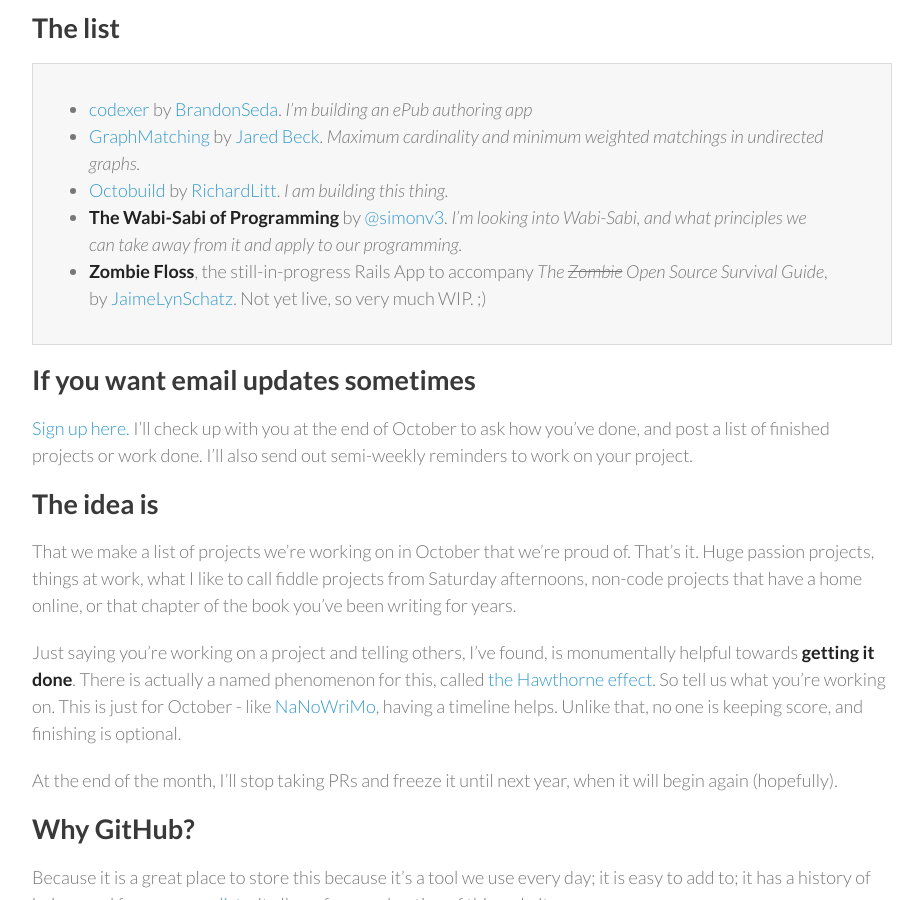
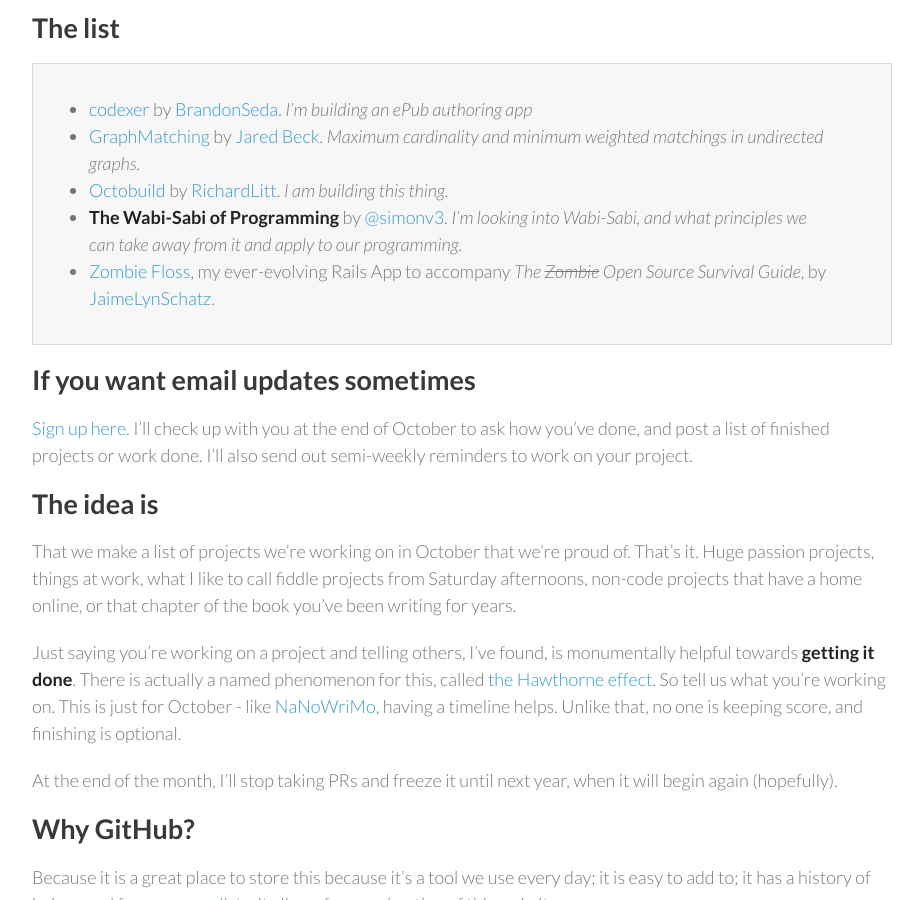
Before and after one commit to RichardLitt/octobuild, a Jekyll site: the page built from index.md, in a window 1280 px wide and 900 px high, scrolled down 674 px. Shown: the whole window, without its empty margins (178-1101 px from the left). Built offline with Jekyll 4.4.1, drawn with Linux system fonts in a browser that asks for light colours; Markdown is read by kramdown in place of the engine named in the settings.

Commit message:
update link to zombie-floss app
It's alive! It's alive!

```diff
--- a/index.md
+++ b/index.md
@@ -20,7 +20,7 @@
 * [GraphMatching](https://github.com/jaredbeck/graph_matching) by [Jared Beck](http://www.jaredbeck.com/). *Maximum cardinality and minimum weighted matchings in undirected graphs.*
 * [Octobuild](https://github.com/RichardLitt/octobuild) by [RichardLitt](https://github.com/RichardLitt). *I am building this thing.*
 * **The Wabi-Sabi of Programming** by [@simonv3](http://twitter.com/simonv3). *I'm looking into Wabi-Sabi, and what principles we can take away from it and apply to our programming.*
-* **Zombie Floss**, the still-in-progress Rails App to accompany *The ~~Zombie~~ Open Source Survival Guide*, by [JaimeLynSchatz](https://github.com/JaimeLynSchatz). Not yet live, so very much WIP. ;)
+* [Zombie Floss](http://zombie-floss.herokuapp.com), my ever-evolving Rails App to accompany *The ~~Zombie~~ Open Source Survival Guide*, by [JaimeLynSchatz](https://github.com/JaimeLynSchatz).
 
 
 ## If you want email updates sometimes
```
